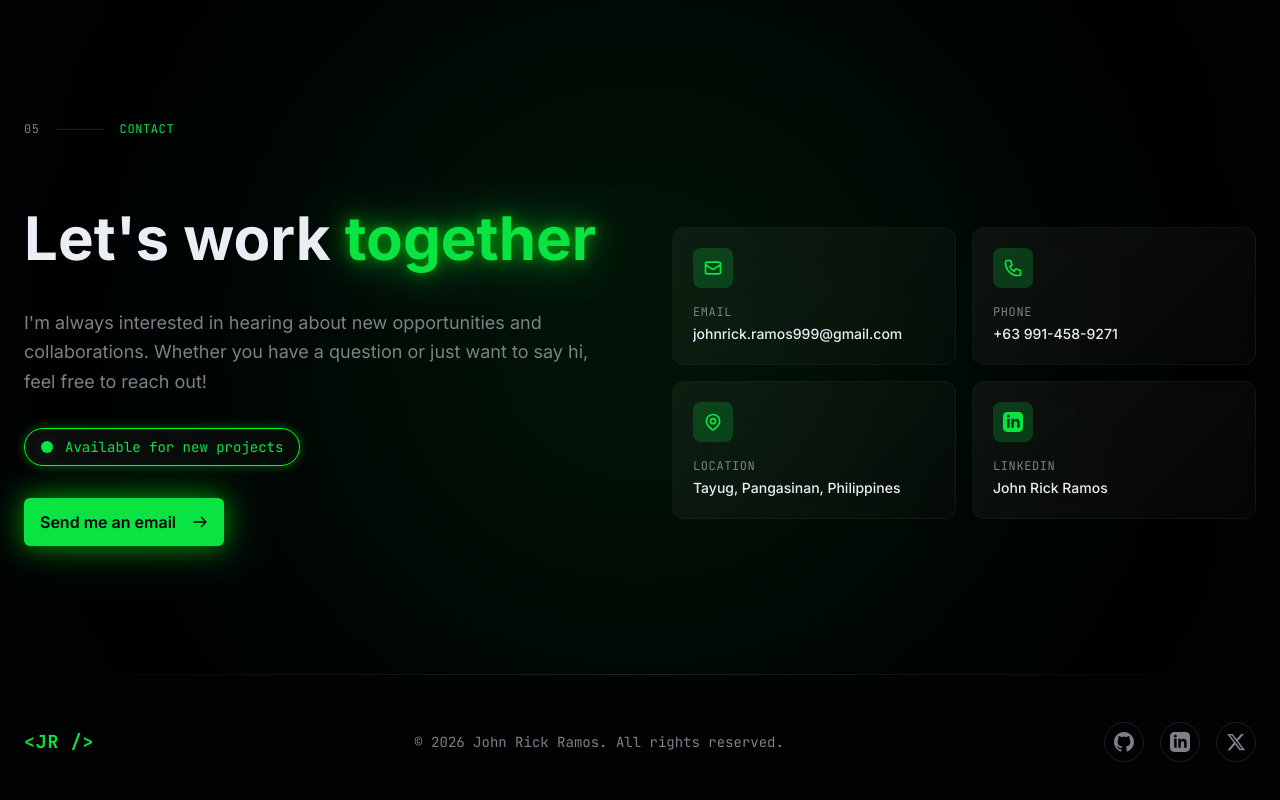
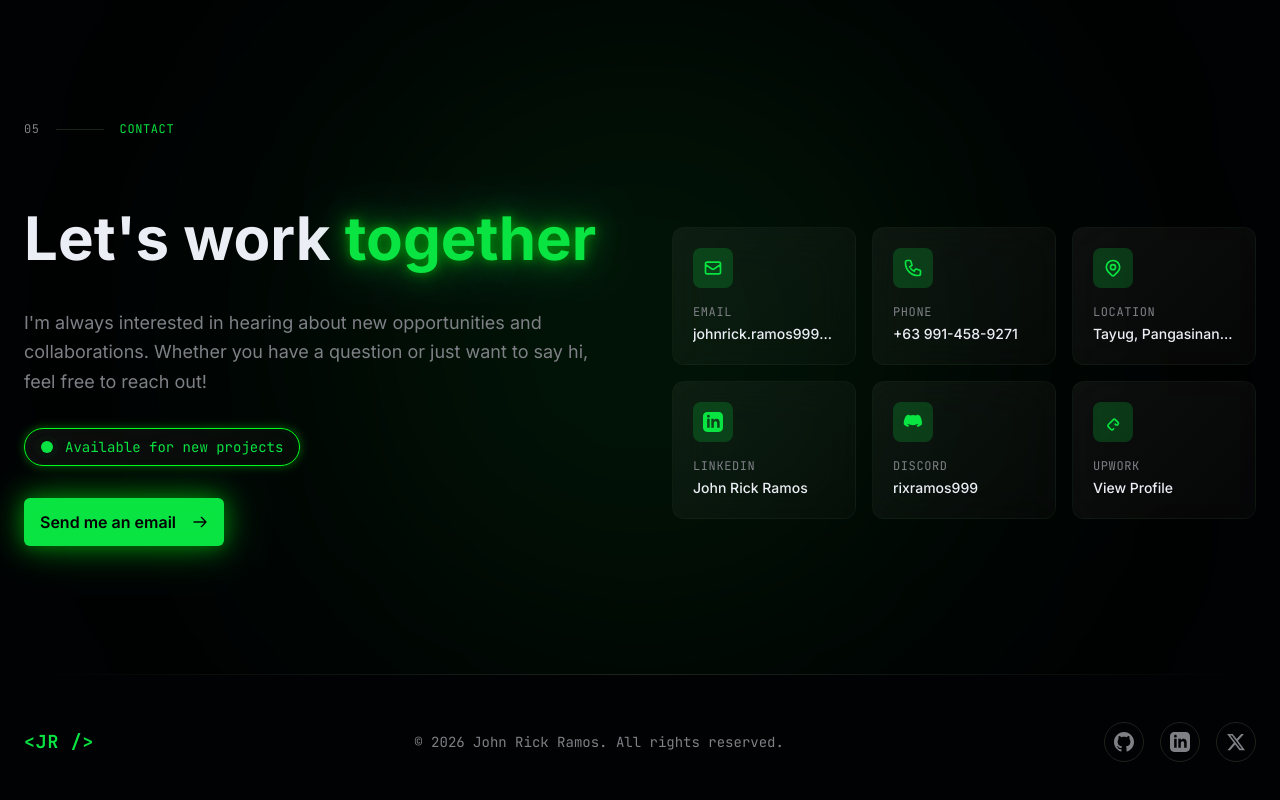
Before and after one commit to rixramos/CMDPortfolio, a Next.js app: page /CMDPortfolio/ in a window 1280 px wide. Shown: the part 4298-5098 px from the top of the page. Built offline with nearby package versions, Linux system fonts and the light colour scheme.

Commit message:
Update contact-section.tsx

```diff
--- a/components/contact-section.tsx
+++ b/components/contact-section.tsx
@@ -43,7 +43,30 @@ const contactInfo = [
   ),
   label: "LinkedIn",
   value: "John Rick Ramos",
-    href: "https://linkedin.com/in/ramos999",
+  href: "https://www.linkedin.com/in/rixramos999",
+  external: true,
+},
+{
+  icon: (
+    <svg className="w-5 h-5" fill="currentColor" viewBox="0 0 24 24">
+      <path d="M20.317 4.369A19.791 19.791 0 0016.558 3c-.177.32-.384.75-.526 1.086a18.27 18.27 0 00-8.064 0A11.42 11.42 0 007.442 3a19.736 19.736 0 00-3.76 1.369C1.306 7.947.664 11.437.985 14.877A19.9 19.9 0 006.067 18c.49-.67.926-1.382 1.3-2.132-.711-.269-1.389-.604-2.03-.997.17-.126.336-.257.497-.393 3.92 1.84 8.172 1.84 12.046 0 .162.136.327.267.497.393-.642.393-1.321.728-2.031.997.375.75.811 1.462 1.301 2.132a19.87 19.87 0 005.081-3.123c.377-3.99-.644-7.449-2.411-10.508z" />
+    </svg>
+  ),
+  label: "Discord",
+  value: "rixramos999",
+  href: "https://discord.com/users/416852234396106754",
+  external: true,
+},
+{
+  icon: (
+    <svg className="w-5 h-5" fill="currentColor" viewBox="0 0 24 24">
+      <path d="M18.56 15.75c-.56.56-1.31.88-2.1.88-.8 0-1.55-.32-2.11-.88l-1.02-1.02 1.42-1.42 1.02 1.02a1 1 0 001.38 0 1 1 0 000-1.39l-2.89-2.88a1 1 0 00-1.39 0l-5.65 5.65a1 1 0 000 1.39l2.88 2.88a1 1 0 001.39 0l1.02-1.02 1.42 1.42-1.02 1.02a3 3 0 01-4.23 0l-2.88-2.88a3 3 0 010-4.23l5.65-5.65a3 3 0 014.23 0l2.89 2.88a3 3 0 010 4.23z" />
+    </svg>
+  ),
+  label: "Upwork",
+  value: "View Profile",
+  href: "https://www.upwork.com/freelancers/rixramos",
+  external: true,
 },
 ];
 
@@ -148,7 +171,7 @@ export function ContactSection() {
 
           {/* Contact Cards */}
           <div
-            className={`grid grid-cols-1 sm:grid-cols-2 gap-4 transition-all duration-1000 delay-300 ${
+            className={`grid grid-cols-1 sm:grid-cols-2 lg:grid-cols-3 gap-4 transition-all duration-1000 delay-300 ${
               isVisible ? "opacity-100 translate-x-0" : "opacity-0 translate-x-10"
             }`}
           >
@@ -156,6 +179,8 @@ export function ContactSection() {
               <a
                 key={info.label}
   href={info.href}
+  target={info.external ? "_blank" : undefined}
+  rel={info.external ? "noopener noreferrer" : undefined}
   className="glass-card rounded-xl p-5 transition-all duration-300 hover:neon-border hover:scale-105 group block"
                 style={{ transitionDelay: `${index * 100}ms` }}
               >
```
Lines whose indentation alone changed are shown as unchanged.
